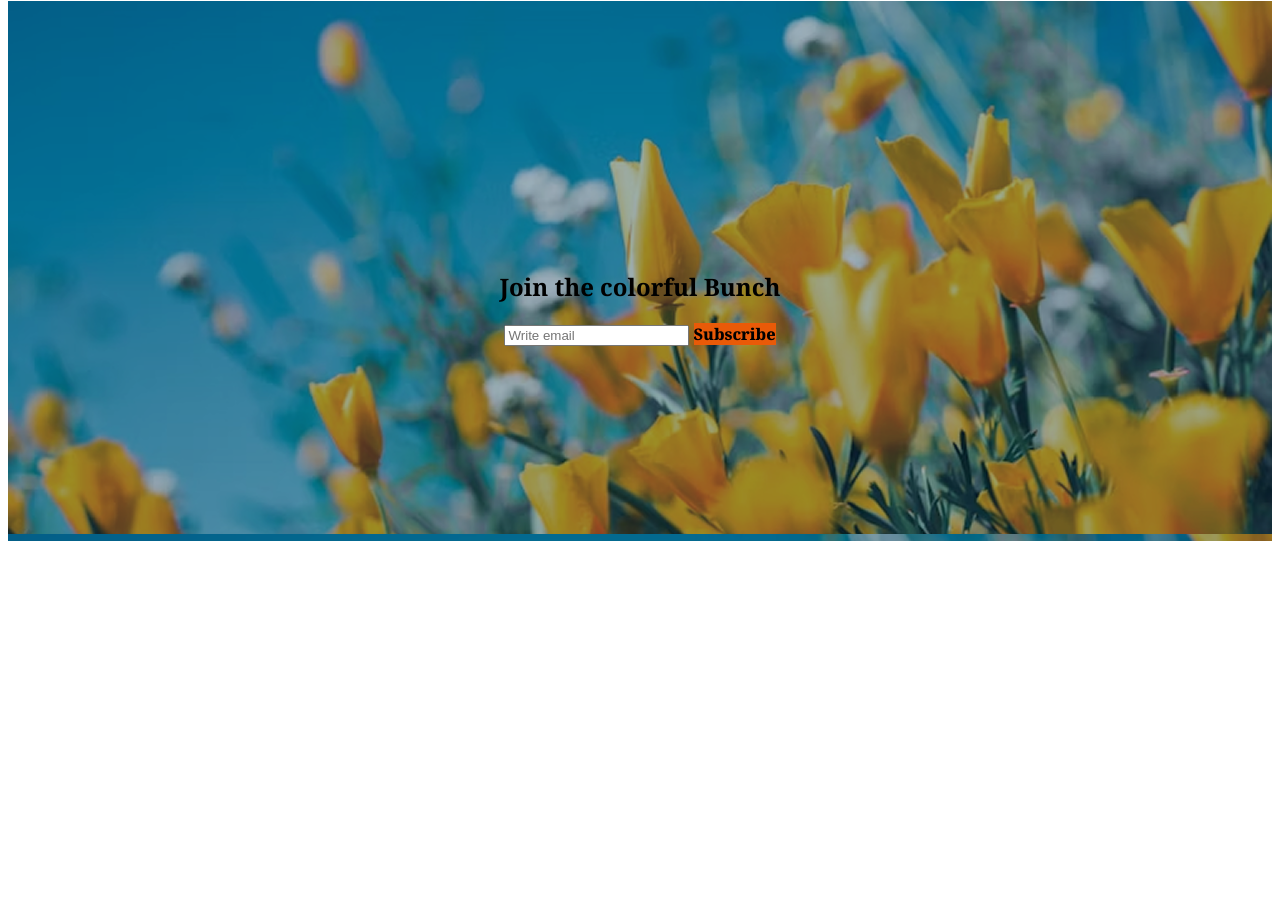
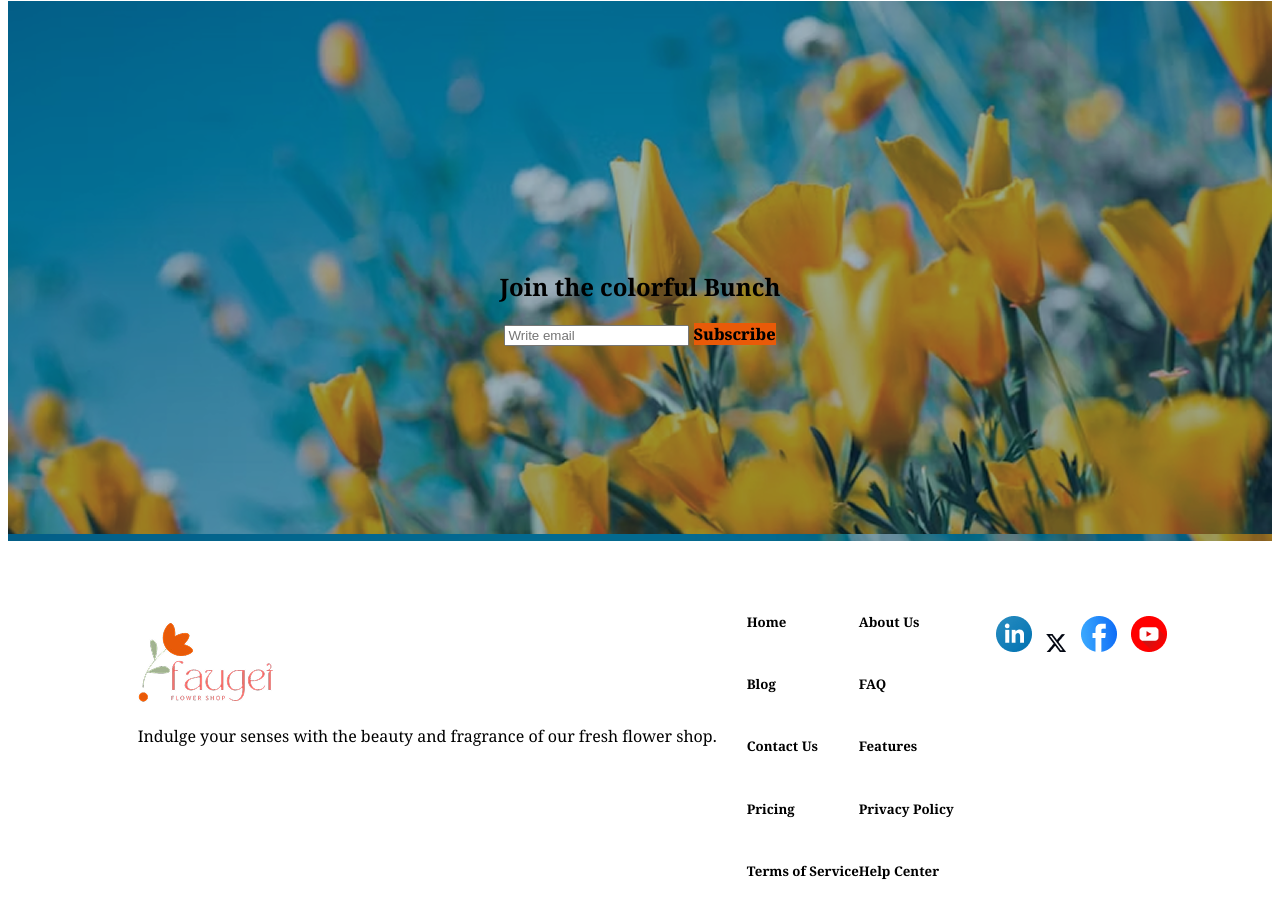
Before and after one commit to GAZI-FAHIM/Assignment-2, a plain HTML site: page index.html in a window 1280 px wide. Shown: the part 3112-4022 px from the top of the page. Before the commit the page ends 3661 px from the top, so only its background shows below. Drawn offline with Linux system fonts and the light colour scheme.

Commit message:
added footer section

```diff
--- a/index.html
+++ b/index.html
@@ -173,6 +173,34 @@
         </div>
       </section>
 
+      <section class="footer display-flex">
+        <div class="logodiv">
+            <img src="./assets/logo.png" alt="">
+            <p class="logo-details">Indulge your senses with the beauty and fragrance of our fresh flower shop. </p>
+        </div>
+
+
+        <div class="many">
+            <h5>Home</h5>
+            <h5>About Us</h5>
+            <h5>Blog</h5>
+            <h5>FAQ</h5>
+            <h5>Contact Us</h5>
+            <h5>Features</h5>
+            <h5>Pricing</h5>
+            <h5>Privacy Policy</h5>
+            <h5>Terms of Service</h5>
+            <h5>Help Center</h5>
+
+        </div>
+        <div class="media-logo">
+            <img src="./assets/icon-linkedin.png" alt="" class="element">
+            <img src="./assets/icon-twitter.png" alt="" class="element">
+            <img src="./assets/icon-facebook.png" alt="" class="element">
+            <img src="./assets/icon-youtube.png" alt="" class="element">
+        </div>
+      </section>
+
     </footer>
 </body>
 </html>
--- a/style/fm.css
+++ b/style/fm.css
@@ -208,6 +208,36 @@
     background-image: url('/assets/news-letter-bg.png');
     height: 540px;
 }
+
+.footer{
+    max-width: 1140px;
+    /* justify-content: space-between; */
+    /* justify-content: space-evenly; */
+    justify-content: space-around;
+    /* align-items: center; */
+    justify-content: center;
+    /* gap: 30px; */
+    margin: 0 auto;
+    padding-top: 50px;
+}
+.many{
+    display: grid;
+    grid-template-columns: repeat(2,1fr);
+    /* grid-template-rows: repeat(5,1fr); */
+}
+.media-logo{
+    margin: 20px;
+    /* padding: 30px; */
+    margin-right: 30px;
+}
+.logodiv{
+    margin: 30px;
+    padding-left: 30px;
+}
+.element{
+    gap: 30px;
+    margin: 5px;
+}
 @media screen and (max-width: 576px) {
     .navitem{
     /* flex-direction: row; */
@@ -252,5 +282,16 @@
     .divide{
         flex-direction: column;
     }
+    .join{
+        width: 100%;
+
+    }
+    .footer{
+        flex-direction: column;
+    }
+    .many{
+        display: grid;
+        grid-template-columns: repeat(1,1fr);
+    }
 
 }
```
